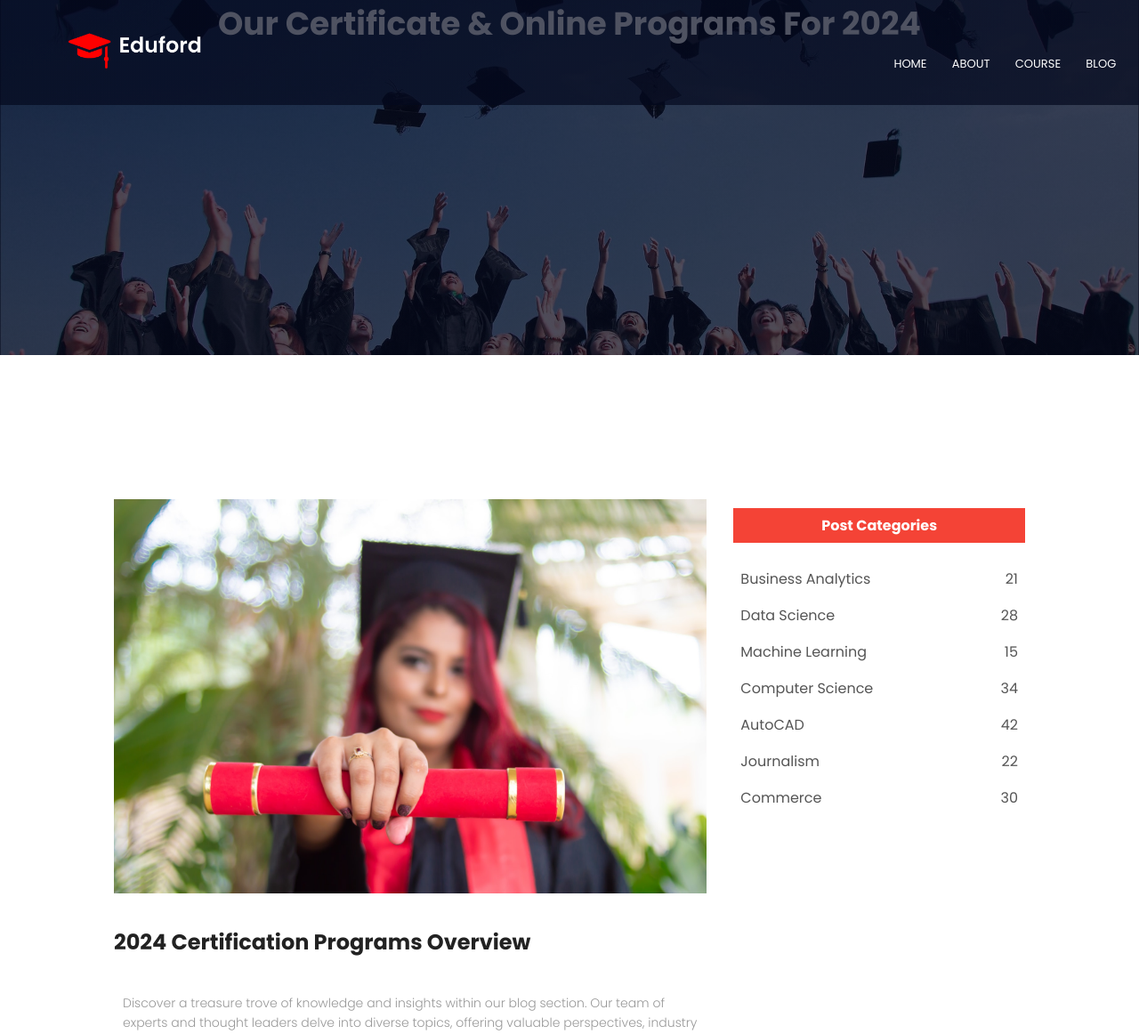
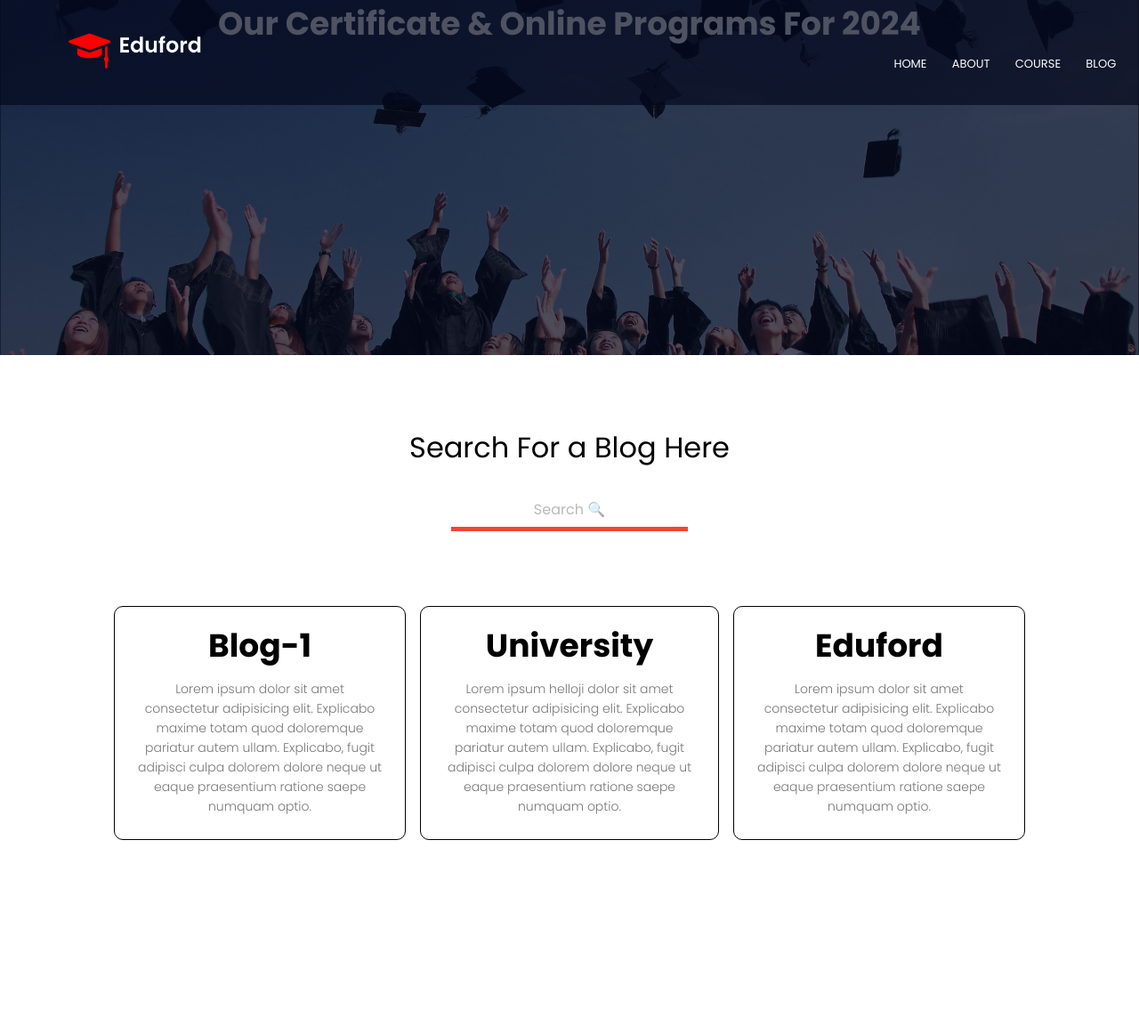
Before and after one commit to juhinagpure/Eduford-university, a PHP site: page /blog.html in a window 1280 px wide. Shown: the part 101-1263 px from the top of the page at 89% size. Run offline with PHP 8.4, Linux system fonts and the light colour scheme; some libraries are stand-ins or nearby versions.

Commit message:
add search functionality

```diff
--- a/blog.html
+++ b/blog.html
@@ -9,6 +9,7 @@
     <link rel="preconnect" href="https://fonts.googleapis.com">
     <link rel="preconnect" href="https://fonts.gstatic.com" crossorigin>
     <script src="https://kit.fontawesome.com/c5182e007e.js" crossorigin="anonymous"></script>
+    <script src="https://ajax.googleapis.com/ajax/libs/jquery/3.7.1/jquery.min.js"></script>
 
     <script src="https://cdn.jsdelivr.net/gh/studio-freight/lenis@1.0.27/bundled/lenis.min.js"></script>
 
@@ -23,7 +24,7 @@
 <body>
     <section class="sub-header">
         <nav><a href="index.html"><img src="./eduford_img/logo.png" alt=""></a>
-            <div class="nav-links id=" navLinks">
+            <div class="nav-links" id="navLinks">
                 <i class="fa fa-time" onclick="hideMenu()"></i>
                 <ul>
                     <li><a href="index.html">HOME</a></li>
@@ -36,6 +37,44 @@
         </nav>
         <h1>Our Certificate & Online Programs For 2024</h1>
     </section>
+
+    <!-- Search Bar -->
+    <div class="blog-search">
+        <label for="search-bar">Search For a Blog Here</label>
+        <input type="text" name="search-bar" class="search-bar" id="search-bar" placeholder="Search 🔍">
+    </div>
+
+    <!-- blogs -->
+    <div class="blogs-container">
+        <div class="blog">
+            <h1>Blog-1</h1>
+            <p>Lorem ipsum dolor sit amet consectetur adipisicing elit.
+                Explicabo maxime totam quod doloremque pariatur
+                autem ullam. Explicabo, fugit adipisci culpa
+                dolorem dolore neque ut eaque praesentium ratione
+                saepe numquam optio.
+            </p>
+        </div>
+        <div class="blog">
+            <h1>University</h1>
+            <p>Lorem ipsum helloji dolor sit amet consectetur adipisicing elit.
+                Explicabo maxime totam quod doloremque pariatur
+                autem ullam. Explicabo, fugit adipisci culpa
+                dolorem dolore neque ut eaque praesentium ratione
+                saepe numquam optio.
+            </p>
+        </div>
+        <div class="blog">
+            <h1>Eduford</h1>
+            <p>Lorem ipsum dolor sit amet consectetur adipisicing elit.
+                Explicabo maxime totam quod doloremque pariatur
+                autem ullam. Explicabo, fugit adipisci culpa
+                dolorem dolore neque ut eaque praesentium ratione
+                saepe numquam optio.
+            </p>
+        </div>
+    </div>
+
     <!-- blog page content -->
     <section class="blog-content">
         <div class="row">
@@ -146,6 +185,7 @@
 
 
     </script>
+    <script src="./search.js"></script>
 </body>
 
 </html>
--- /dev/null
+++ b/search.js
@@ -0,0 +1,13 @@
+$(document).ready(function() {
+    $("#search-bar").on("keyup", function() {
+        var query = $(this).val().toLowerCase();
+        $(".blog").each(function() {
+            var blogText = $(this).text().toLowerCase();
+            if (blogText.indexOf(query) !== -1) {
+                $(this).removeClass("hide");
+            } else {
+                $(this).addClass("hide");
+            }
+        });
+    });
+});
--- a/style.css
+++ b/style.css
@@ -585,6 +585,73 @@ h3 {
     }
 }
 
+.blog-search{
+    display: flex;
+    flex-direction: column;
+    align-items: center;
+    margin-top: 5rem;
+    font-size: 2rem;
+}
+
+.search-bar{
+    border: 0px solid black;
+    border-bottom: 5px solid #f44336;
+    outline: 0px;
+    padding: 5px;
+    margin: 20px 5px;
+    width: 20vw;
+    text-align: center;
+    font-size: 1.5rem;
+    color: #555;
+    transition: 0.5s ease-in-out;
+
+}
+
+.search-bar::placeholder{
+    font-size: 1rem;
+    opacity: 0.5;
+}
+
+.search-bar:focus{
+    width: 70vw;
+}
+
+.blogs-container{
+    margin: 5vw 10vw;
+    gap: 1rem;
+    display: flex;
+    justify-content: center;
+    justify-items: center;
+}
+
+.blogs-container .blog{
+    border-radius: 10px;
+    border: 1px solid black;
+    text-align: center;
+    padding: 1rem;
+}
+.blog.hide {
+    display: none;
+}
+
+
+@media screen and (max-width: 420px) {
+    .blog-search{
+        margin: 5vw;
+    }
+    .blog-search label{
+        font-size: 1.5rem;
+    }
+    .search-bar{
+        width: 25vw;
+    }
+    .blogs-container{
+        flex-direction: column;
+    }
+}
+
+
+
 /* contact us page */
 .location {
     width: 80%;
```
